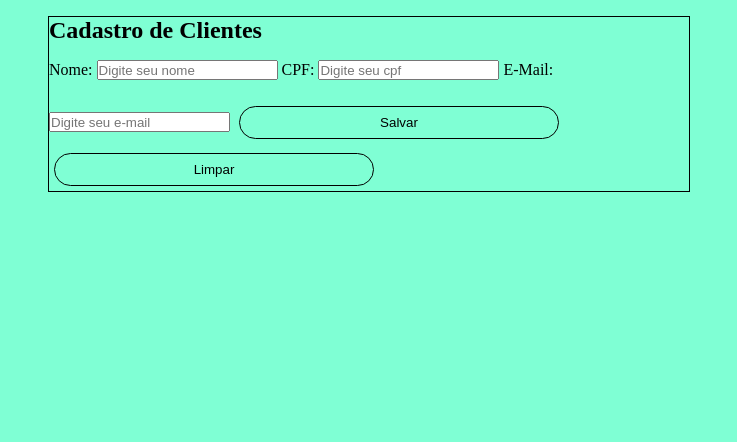
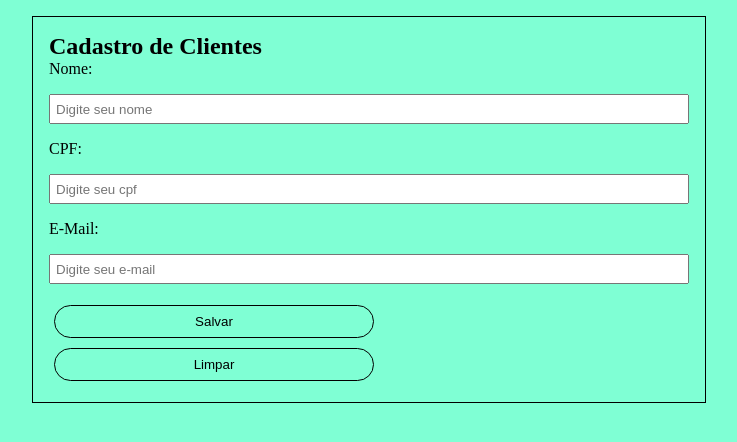
Before and after one commit to VictorBuarque/flask_app, a Flask app: page /add in a window 1280 px wide. Shown: the part 76-518 px from the top of the page, without its empty margins (271-1008 px from the left). Run offline with Flask 3, Linux system fonts and the light colour scheme.

Commit message:
Second Commit
Functions implemented

```diff
--- a/main.py
+++ b/main.py
@@ -1,4 +1,4 @@
-from flask import Flask, render_template,request,redirect,url_for
+from flask import Flask, render_template, request, redirect, url_for
 from flask_sqlalchemy import SQLAlchemy
 
 app = Flask(__name__, template_folder='templates')
@@ -19,18 +19,22 @@ class Clientes(db.Model):
         self.cpf_cliente = cpf
         self.email_cliente = email
 
-@app.route("/index")
-def Database():
-    lista_clientes = Clientes.query.all()
-    return render_template('index.html', lista_clientes=lista_clientes)
+@app.route("/")
+def database():
+    clientes = Clientes.query.all()
+    return render_template('index.html', clientes=clientes)
 
 @app.route("/add", methods=["GET", "POST"])
-def Add():
+def add():
     if request.method == "POST":
-        clientes = Clientes(request.form['nome'],request.form['cpf'], request.form['email'])
+        nome = request.form['nome']
+        cpf = request.form['cpf']
+        email = request.form['email']
+        clientes = Clientes(nome, cpf, email)
         db.session.add(clientes)
         db.session.commit()
-        return redirect(url_for('index'))
+        return redirect(url_for('database'))
     return render_template('add.html')
+
 if __name__ == "__main__":
     app.run(debug=True)
--- a/static/css/styles.css
+++ b/static/css/styles.css
@@ -1,75 +1,96 @@
-*{
+* {
     margin: 0;
     padding: 0;
 }
-body{
+
+body {
     background-color: aquamarine;
     color: black;
 }
-header{
+
+form {
+    color: #000000;
+}
+
+header {
     margin: 1rem auto;
     height: 50px;
     padding: 5px;
 }
-nav ul{
+
+nav ul {
     display: flex;
     justify-content: center;
     list-style-type: none;
 }
-nav li{
+
+nav li {
     padding: 5px;
     font-size: 18px;
 }
-h1{
-    padding: .5rem;
+
+h1 {
+    padding: 0.5rem;
 }
+
 .container {
-    width: 50%;
-    margin:   auto;
-    display: flex;
-    flex-direction: column;
-    align-items: center;
-    justify-content: center;
-    border: 1px solid #000000;
-}
-.container input{
-    margin: 1rem auto;
-    width: auto;
-    height: 20px;
-}
-.container button{
-    background-color: transparent;
-    border-radius: 20px;
-    border: 1px solid  #000000;
-    width: 50%;
-    flex-direction: row;
-    display: inline-block;
-    align-items: center;
-    justify-content: center;
-    padding: .5rem;
-    margin: 5px;
-}
-.info{
     width: 50%;
     margin: auto;
     border: 1px solid #000000;
-    display: flex;
-    flex-direction: column;
+    padding: 1rem;
+}
 
+.container input {
+    margin: 1rem 0;
+    width: 100%;
+    height: 30px;
+    padding: 5px;
 }
-.info td,
-.info tr{
-    padding: .5rem;
-    margin: 0 auto;
 
+.container button {
+    background-color: transparent;
+    border-radius: 20px;
+    border: 1px solid #000000;
+    width: 50%;
+    display: inline-block;
+    text-align: center;
+    padding: 0.5rem;
+    margin: 5px;
 }
-.info tbody{
+
+.info {
+    width: 100%;
+    margin: auto;
+    border: 1px solid #000000;
+    padding: 1rem;
+}
+
+.info table {
+    width: 100%;
+    border-collapse: collapse;
+}
+
+.info th, .info td {
+    padding: 0.5rem;
+    border: 1px solid #000000;
+    text-align: center;
+}
+
+.info th {
+    background-color: #000000;
+    color: #FFFFFF;
+}
+
+.info tbody tr:nth-child(even) {
+    background-color: #ECECEC;
+    color: #000000;
+}
+
+.info tbody tr:nth-child(odd) {
     background-color: #FFFFFF;
     color: #000000;
-    margin: auto 2px;
-    text-align: center;
-    width: 100%;
 }
-hr{
-    border: 1px #000000 solid;
+
+hr {
+    border: 1px solid #000000;
 }
--- a/templates/add.html
+++ b/templates/add.html
@@ -3,16 +3,16 @@
 <head>
     <meta charset="UTF-8">
     <meta http-equiv="X-UA-Compatible" content="IE=edge">
-    <meta name="viewport" content="width=<device-width>, initial-scale=1.0">
+    <meta name="viewport" content="width=device-width, initial-scale=1.0">
     <title>Cadastro de Clientes</title>
-    <link rel="stylesheet" href="{{url_for('static',filename='css/styles.css')}}">
+    <link rel="stylesheet" href="{{url_for('static', filename='css/styles.css')}}">
 </head>
 
 <body>
     <header>
         <nav>
             <ul>
-                <li><a href="/index">Home</a></li>
+                <li><a href="/">Home</a></li>
                 <li><a href="/add">Cadastrar Clientes</a></li>
                 <li>Cadastrar Funcionario</li>
                 <li>Cadastrar Produto</li>
@@ -22,15 +22,15 @@
         </nav>
     </header>
     <div class="container">
-        <form action="/add" method="post">
+        <form method="POST" action="/add">
             <h2>Cadastro de Clientes</h2>
-            <label for="Nome">Nome: </label>
-            <input placeholder="Digite seu nome">
-            <label for="CPF">CPF: </label>
-            <input placeholder="Digite seu cpf">
-            <label for="E-mail">E-Mail: </label>
-            <input placeholder="Digite seu e-mail">
-            <button type="submit">Salvar</button>
+            <label for="nome">Nome: </label>
+            <input type="text" placeholder="Digite seu nome" id="nome" name="nome">
+            <label for="cpf">CPF: </label>
+            <input type="text" placeholder="Digite seu cpf" id="cpf" name="cpf">
+            <label for="email">E-Mail: </label>
+            <input type="text" placeholder="Digite seu e-mail" id="email" name="email">
+            <button type="submit" value="Submit">Salvar</button>
             <button type="reset">Limpar</button>
         </form>
     </div>
```
Also changed, not shown: templates/index.html (+10 -9 lines).
